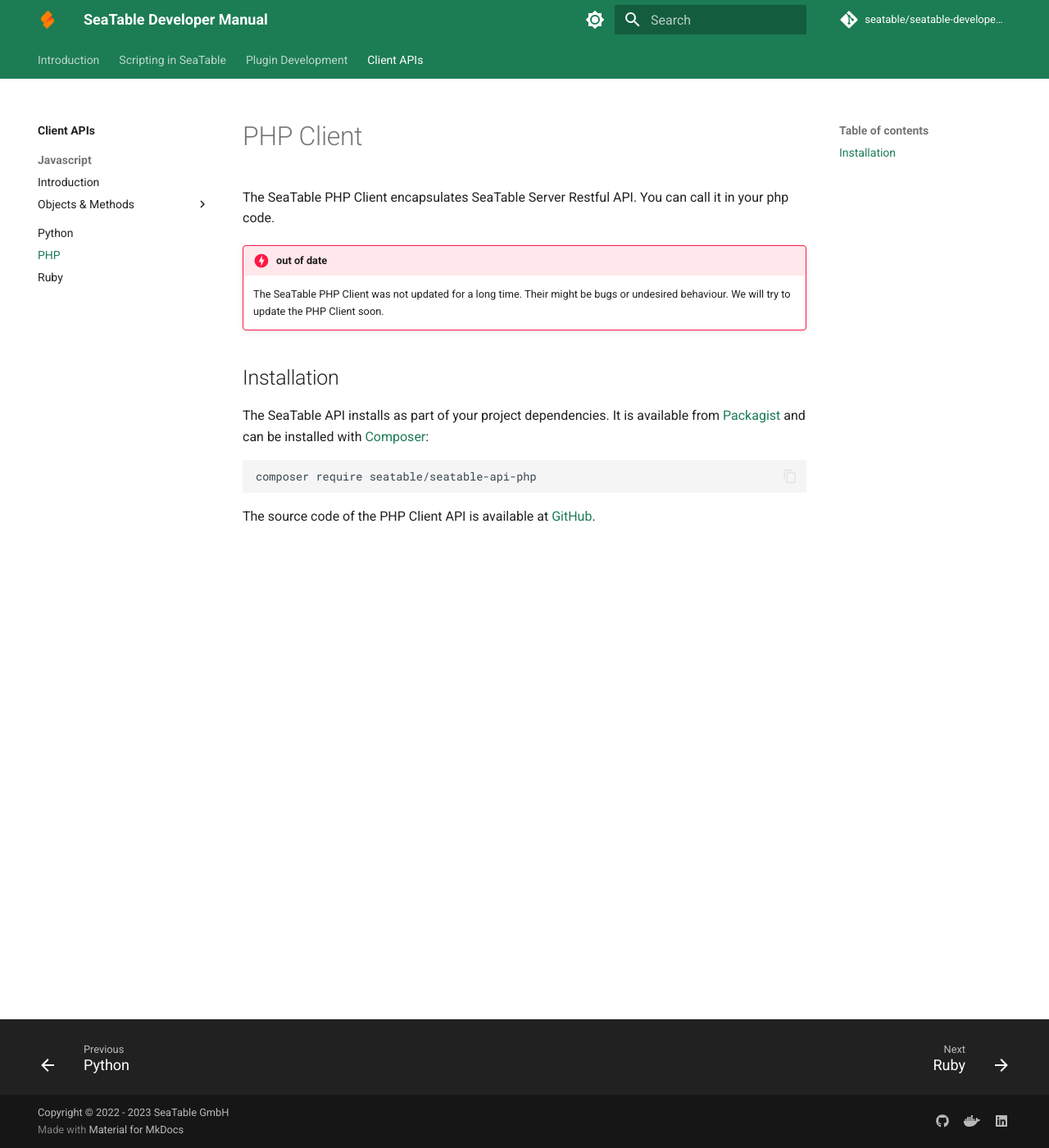
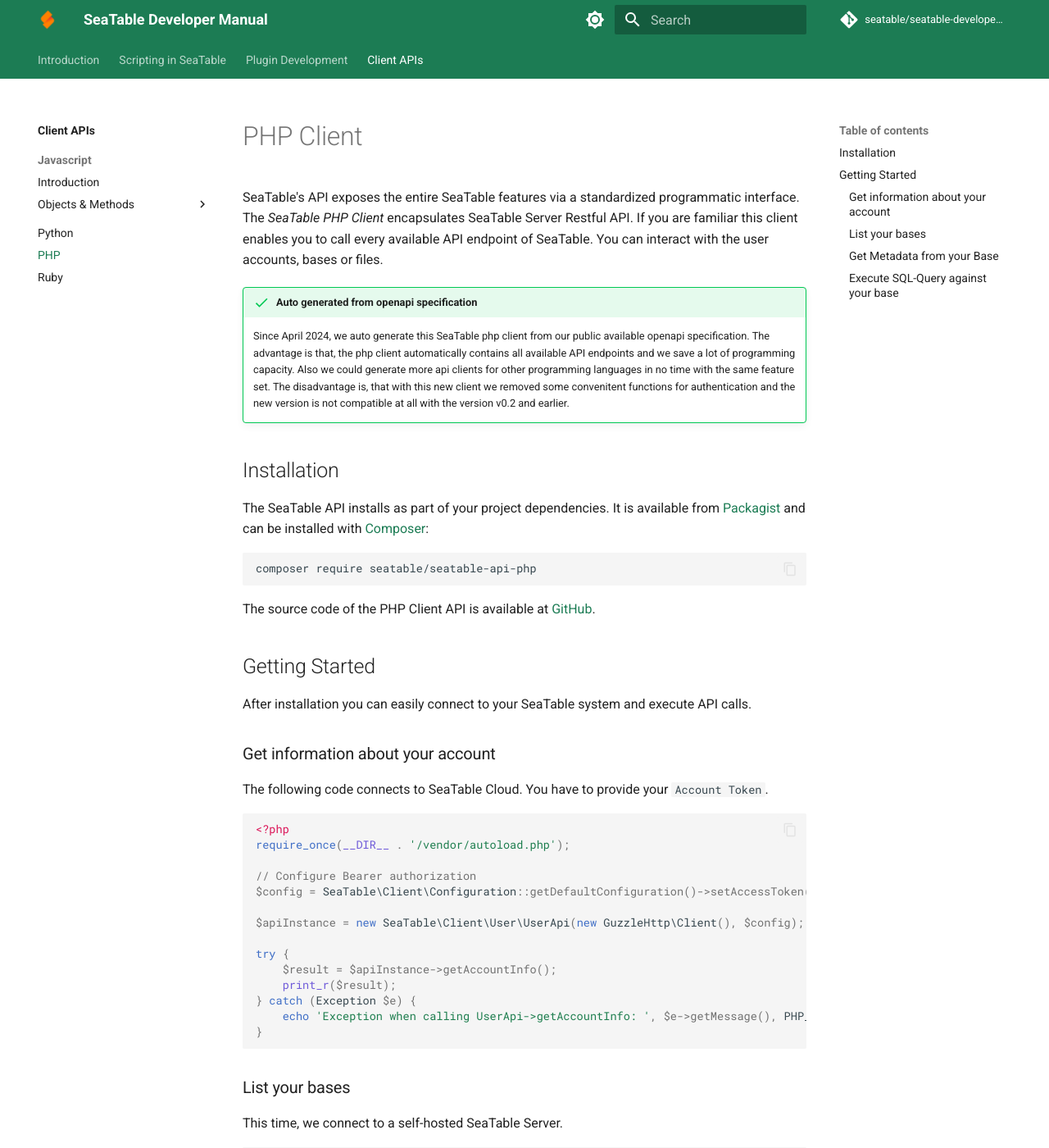
Before and after one commit to seatable/seatable-developer-docs, an MkDocs documentation site: the page built from docs/clients/php_api.md, in a window 1280 px wide and 1400 px high. Shown: the whole window at 82% size. Built offline with MkDocs 1.6.1 and Material for MkDocs 9.7.7, drawn with Linux system fonts in a browser that asks for light colours; comment, search, counter and statistics services are not loaded; some of the changed text lies outside the part shown.

Commit message:
new php api client update

````diff
--- a/docs/clients/php_api.md
+++ b/docs/clients/php_api.md
@@ -1,10 +1,10 @@
 # PHP Client
 
-The SeaTable PHP Client encapsulates SeaTable Server Restful API. You can call it in your php code.
+SeaTable's API exposes the entire SeaTable features via a standardized programmatic interface. The _SeaTable PHP Client_ encapsulates SeaTable Server Restful API. If you are familiar this client enables you to call every available API endpoint of SeaTable. You can interact with the user accounts, bases or files.
 
-!!! danger "out of date"
+!!! success "Auto generated from openapi specification"
 
-    The SeaTable PHP Client was not updated for a long time. Their might be bugs or undesired behaviour. We will try to update the PHP Client soon.
+    Since April 2024, we auto generate this SeaTable php client from our public available openapi specification. The advantage is that, the php client automatically contains all available API endpoints and we save a lot of programming capacity. Also we could generate more api clients for other programming languages in no time with the same feature set. The disadvantage is, that with this new client we removed some convenitent functions for authentication and the new version is not compatible at all with the version v0.2 and earlier.
 
 ## Installation
 
@@ -15,3 +15,113 @@ composer require seatable/seatable-api-php
 ```
 
 The source code of the PHP Client API is available at [GitHub](https://github.com/seatable/seatable-api-php).
+
+## Getting Started
+
+After installation you can easily connect to your SeaTable system and execute API calls.
+
+### Get information about your account
+
+The following code connects to SeaTable Cloud. You have to provide your `Account Token`.
+
+```php
+<?php
+require_once(__DIR__ . '/vendor/autoload.php');
+
+// Configure Bearer authorization
+$config = SeaTable\Client\Configuration::getDefaultConfiguration()->setAccessToken('YOUR_ACCOUNT_TOKEN');
+
+$apiInstance = new SeaTable\Client\User\UserApi(new GuzzleHttp\Client(), $config);
+
+try {
+    $result = $apiInstance->getAccountInfo();
+    print_r($result);
+} catch (Exception $e) {
+    echo 'Exception when calling UserApi->getAccountInfo: ', $e->getMessage(), PHP_EOL;
+}
+```
+
+### List your bases
+
+This time, we connect to a self-hosted SeaTable Server.
+
+```php
+<?php
+require_once(__DIR__ . '/vendor/autoload.php');
+
+// Configure Bearer authorization: AccountTokenAuth
+$config = SeaTable\Client\Configuration::getDefaultConfiguration();
+$config->setAccessToken('YOUR_ACCOUNT_TOKEN');
+$config->setHost('https://seatable.example.com');
+$apiInstance = new SeaTable\Client\User\BasesApi(new GuzzleHttp\Client(), $config);
+
+try {
+    $result = $apiInstance->listBases();
+    print_r($result);
+} catch (Exception $e) {
+    echo 'Exception when calling BasesApi->listBases: ', $e->getMessage(), PHP_EOL;
+}
+```
+
+### Get Metadata from your Base
+
+First we have to get the `Base-Token` and the `base_uuid` and then we can execute the `getMetadata` call.
+
+```php
+<?php
+require_once(__DIR__ . '/vendor/autoload.php');
+
+// Base Token
+$config = SeaTable\Client\Configuration::getDefaultConfiguration()->setAccessToken('YOUR_API_TOKEN');
+$apiInstance = new SeaTable\Client\Auth\BaseTokenApi(new GuzzleHttp\Client(), $config);
+
+try {
+    $result = $apiInstance->getBaseTokenWithApiToken();
+    print_r($result);
+} catch (Exception $e) {
+    echo 'Exception when calling BaseTokenApi->getBaseTokenWithApiToken: ', $e->getMessage(), PHP_EOL;
+}
+
+// Metadata
+$config = SeaTable\Client\Configuration::getDefaultConfiguration()->setAccessToken($result['access_token']);
+$apiInstance = new SeaTable\Client\Base\BaseInfoApi(new GuzzleHttp\Client(), $config);
+
+try {
+    $result = $apiInstance->getMetadata($result['dtable_uuid']);
+    print_r($result);
+} catch (Exception $e) {
+    echo 'Exception when calling BaseInfoApi->getMetadata: ', $e->getMessage(), PHP_EOL;
+}
+```
+
+### Execute SQL-Query against your base
+
+```php
+<?php
+require_once(__DIR__ . '/vendor/autoload.php');
+
+// Base Token
+$config = SeaTable\Client\Configuration::getDefaultConfiguration()->setAccessToken('YOUR_API_TOKEN');
+$apiInstance = new SeaTable\Client\Auth\BaseTokenApi(new GuzzleHttp\Client(), $config);
+
+try {
+    $result = $apiInstance->getBaseTokenWithApiToken();
+    print_r($result);
+} catch (Exception $e) {
+    echo 'Exception when calling BaseTokenApi->getBaseTokenWithApiToken: ', $e->getMessage(), PHP_EOL;
+}
+
+// Base query
+$config = SeaTable\Client\Configuration::getDefaultConfiguration()->setAccessToken($result['access_token']);
+$apiInstance = new SeaTable\Client\Base\RowsApi(new GuzzleHttp\Client(), $config);
+
+$base_uuid = $result['dtable_uuid'];
+$sql_query = new \SeaTable\Client\Model\SqlQuery(["sql" => "Select * from Table1", "convert_keys" => false]);
+
+try {
+    $result = $apiInstance->querySQL($base_uuid, $sql_query);
+    print_r($result);
+} catch (Exception $e) {
+    echo 'Exception when calling RowsApi->querySQL: ', $e->getMessage(), PHP_EOL;
+}
+```
````
